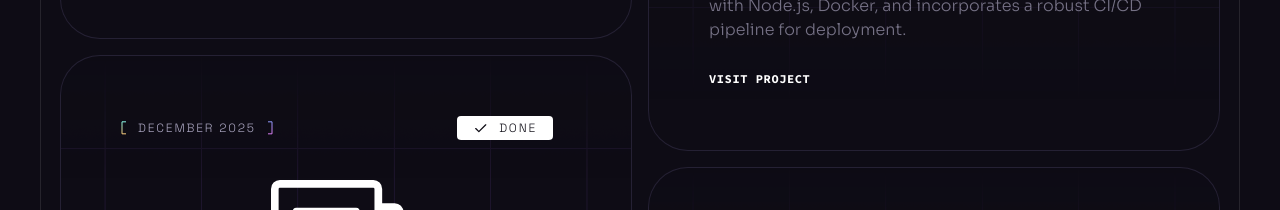
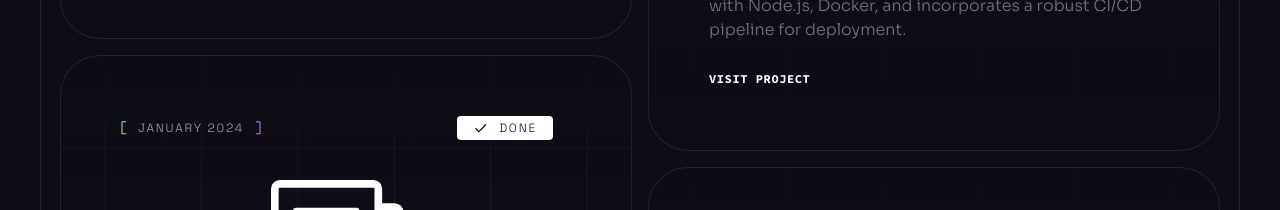
Before and after one commit to Terkihacks/portfolio, a React (Vite) app: page / in a window 1280 px wide. Shown: the part 4180-4390 px from the top of the page. Built offline with nearby package versions, Linux system fonts and the light colour scheme.

Commit message:
Fix:Indexing of the  service cards

```diff
--- a/src/constants/index.js
+++ b/src/constants/index.js
@@ -79,7 +79,7 @@ import {
       In my portfolio, you’ll find applications I’ve built from the ground up, demonstrating my skills in front-end and back-end development, and problem-solving. I continuously strive to learn new technologies and best practices, and I take pride in creating clean, efficient code.
       Explore my projects to see how I combine technical expertise with creativity to deliver innovative solutions.
       `,
-      date: "December 2025",
+      date: "January 2024",
       status: "done",
       imageUrl: portfolio,
       url: "https://raymondmunguti.vercel.app/",
@@ -196,7 +196,7 @@ import {
     //   imageUrl: benefitImage2,
     // },
     {
-      id: "1",
+      id: "0",
       title: "Software Development",
       text: "Customized web apps built with precision, functionality, and user experience in mind. Elevate your online presence.",
       backgroundUrl: "./src/assets/benefits/card-1.svg",
@@ -205,7 +205,7 @@ import {
       light: false,
     },
     {
-      id: "2",
+      id: "1",
       title: "Community Building",
       text: "Foster connections and engagement through strategic initiatives and inclusive platforms. Cultivate thriving online communities.",
       backgroundUrl: "./src/assets/benefits/card-2.svg",
@@ -213,7 +213,7 @@ import {
       imageUrl: benefitImage2,
     },
     {
-      id: "3",
+      id: "2",
       title: "API Development",
       text: "Design and implement robust APIs to enable seamless communication between applications. Ensure scalability, security, and efficiency.",
       backgroundUrl: "./src/assets/benefits/card-3.svg",
@@ -221,7 +221,7 @@ import {
       imageUrl: benefitImage2,
     },
     {
-      id: "4",
+      id: "3",
       title: "Backend Engineering",
       text: "Power applications with efficient, high-performance backend systems. Optimize logic, security, and database interactions.",
       backgroundUrl: "./src/assets/benefits/card-1.svg",
@@ -229,7 +229,7 @@ import {
       imageUrl: benefitImage2,
     },
     {
-      id: "5",
+      id: "4",
       title: "Database Management",
       text: "Design, optimize, and secure databases for reliability and efficiency. Ensure seamless data storage, retrieval, and scalability.",
       backgroundUrl: "./src/assets/benefits/card-2.svg",
@@ -237,7 +237,7 @@ import {
       imageUrl: benefitImage2,
     },
     {
-      id: "6",
+      id: "5",
       title: "Front End Development",
       text: "Craft intuitive and responsive user interfaces. Enhance UX with modern frameworks, interactive designs, and performance-driven solutions.",
       backgroundUrl: "./src/assets/benefits/card-3.svg",
```
